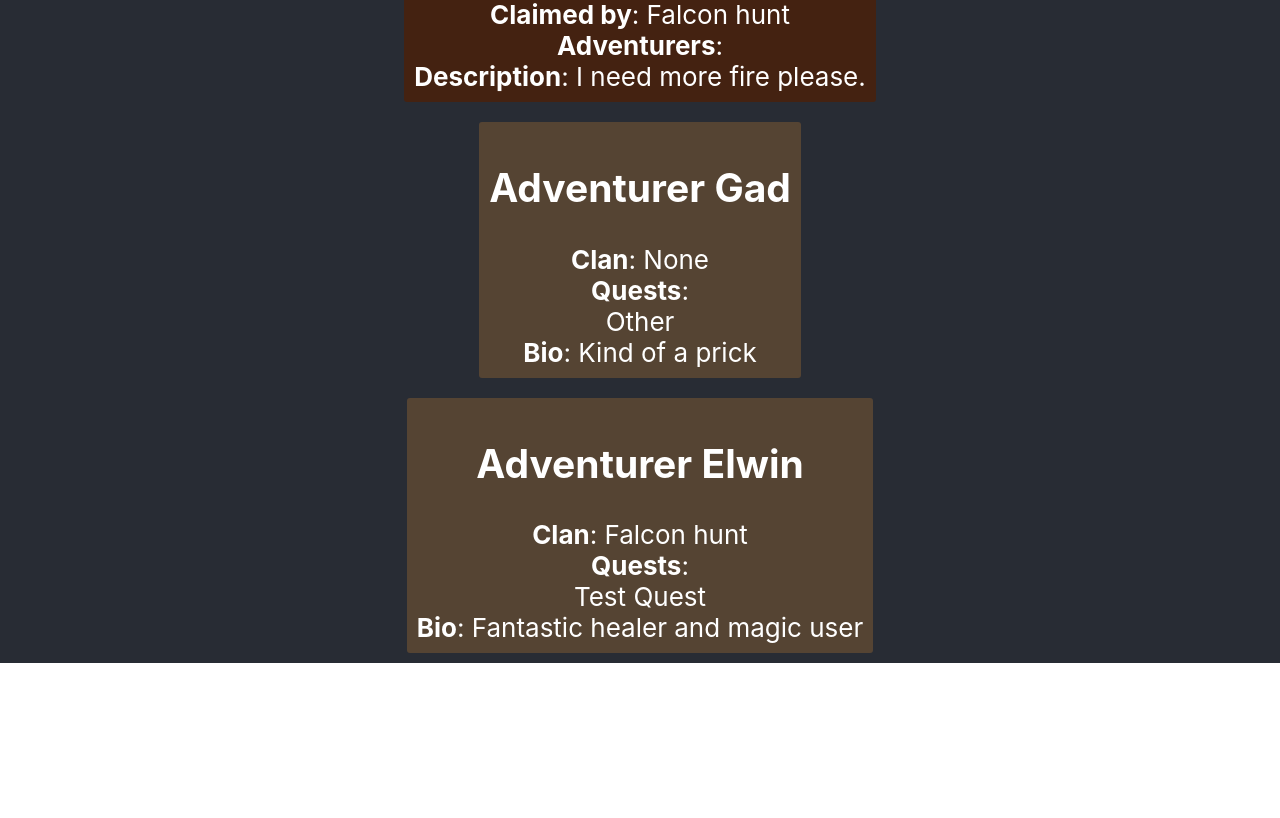
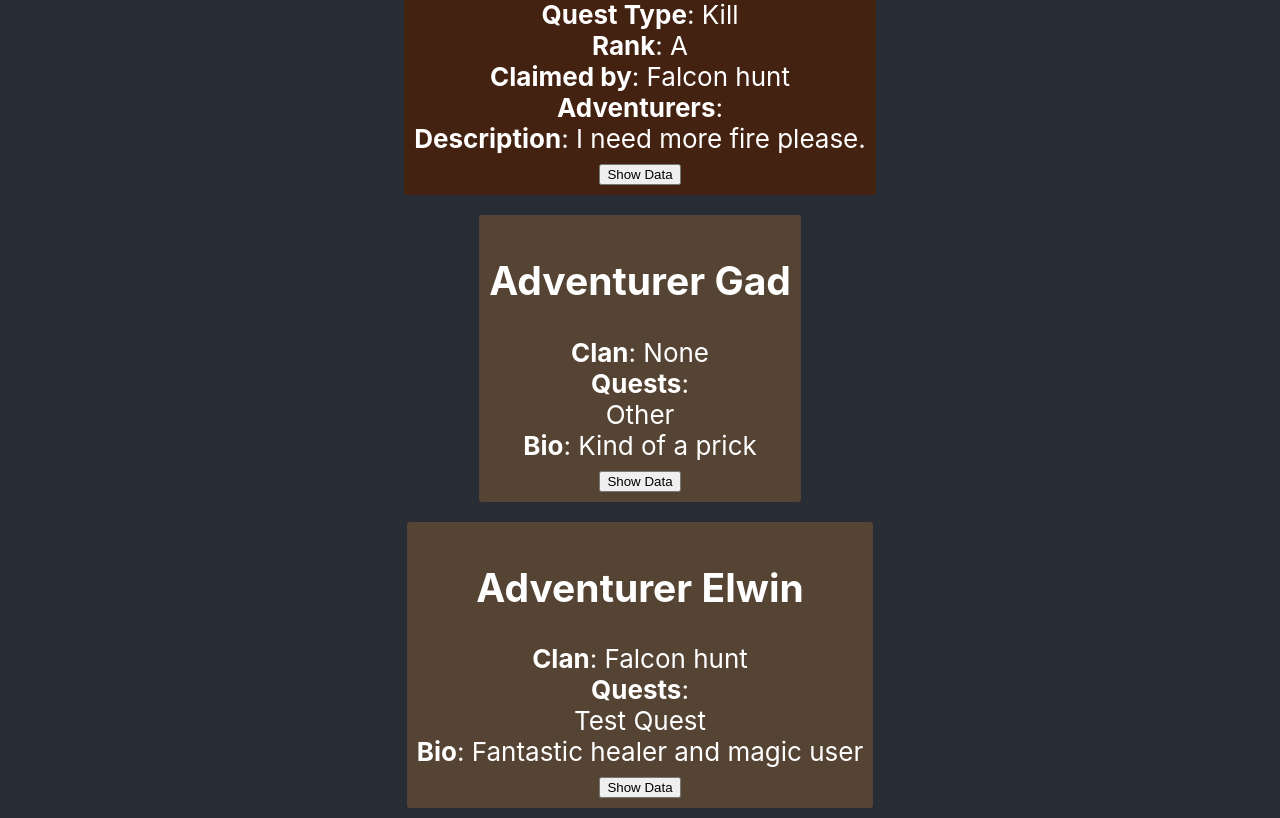
Before and after one commit to claytonweller/fantasy, a React (Create React App) app: page / in a window 1280 px wide. Shown: the part 1642-2460 px from the top of the page. Before the commit the page ends 2305 px from the top, so only its background shows below. Built offline with nearby package versions, Linux system fonts and the light colour scheme.

Commit message:
add a means to see data

```diff
--- a/src/App.tsx
+++ b/src/App.tsx
@@ -28,7 +28,6 @@ function App() {
   return (
     <div className="App">
       <header className="App-header">
-        <div>Here we go</div>
         {allClans}
         {allQuests}
         {allAdventurers}
--- a/src/components/AdventurerCard.tsx
+++ b/src/components/AdventurerCard.tsx
@@ -6,7 +6,7 @@ export default function AdventurerCard ({adventurer}: {adventurer: IAdventurer})
   const questTitles = quests?.map(a => <div>{a.title}</div>)
 
   return (
-    <Card color = '#554433'>
+    <Card color = '#554433' data={adventurer}>
       <h2>Adventurer {name}</h2>
       <div>
         <b>Clan</b>: {clan?.name || 'None'}
--- a/src/components/Card.tsx
+++ b/src/components/Card.tsx
@@ -1,5 +1,8 @@
+import { useState } from "react"
 
-function Card({children, color}: {children: any, color: string}){
+function Card({children, color, data = {}}: {children: any, color: string, data?: any}){
+  const [showData, setShowData] = useState(false)
+
   const style = {
     backgroundColor: color,
     padding: '10px',
@@ -8,8 +11,15 @@ function Card({children, color}: {children: any, color: string}){
     borderRadius: '3px',
     borderWidth: '2px',
   }
+
   return (
-    <div style={style}>{children}</div>
+    <div style={style}>
+      {children}
+      <div>
+        <button onClick={()=>setShowData(!showData)}>{showData ? 'Hide':'Show'} Data</button>
+        <div style={{ fontSize: 20, display: showData ? 'block': 'none' }}>{JSON.stringify(data)}</div>
+      </div>
+    </div>
   )
 }
 
--- a/src/types/Adventurer.ts
+++ b/src/types/Adventurer.ts
@@ -43,5 +43,6 @@ export enum AdventurerRaces {
   Beastkin = 'Beastkin',
   Elf = 'Elf',
   Deamon = 'Demon',
+  Gnome = 'Gnome',
   Unknown = 'Unknown',
 }
```
